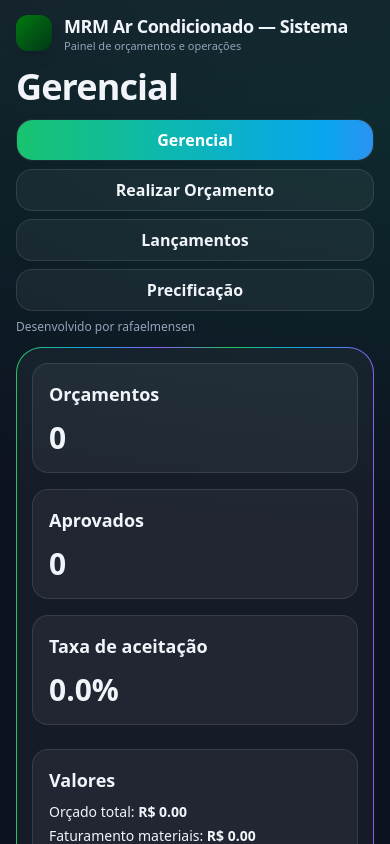
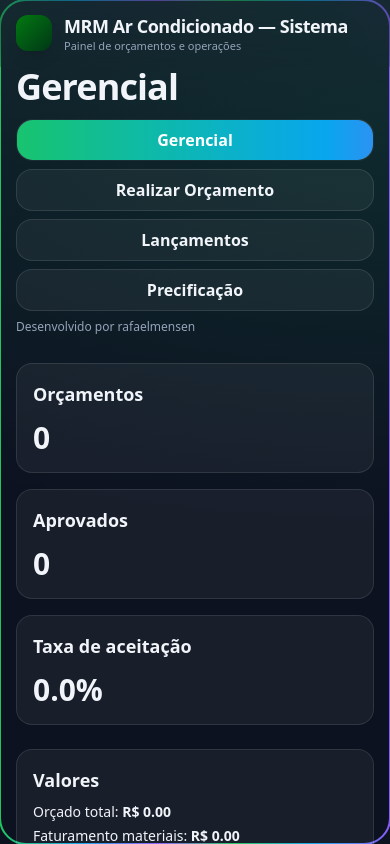
Before and after one commit to rafaelmensen/mrm_ar_condicionado, a React (Vite) app: page / in a window 390 px wide. Shown: the top 844 px of the page. Built offline with nearby package versions, Linux system fonts and the light colour scheme.

Commit message:
fix: borda 123123 calc; width/height 100%)

```diff
--- a/src/App.tsx
+++ b/src/App.tsx
@@ -350,7 +350,7 @@ export default function App() {
   useEffect(()=>{ try { localStorage.setItem("mrm-prices", JSON.stringify(prices)); } catch {} }, [prices]);
 
   return (
-    <div className={dark ? "text-slate-100 bg-[#0d1220]" : "text-slate-100 bg-[#0d1220]"}
+<div className={dark ? "text-slate-100 bg-[#0d1220] overflow-x-hidden" : "text-slate-100 bg-[#0d1220] overflow-x-hidden"}
          style={{ minHeight: "100vh", backgroundImage: 'radial-gradient(1200px 300px at 20% -10%, rgba(255,255,255,.06), transparent), radial-gradient(1000px 400px at 110% 10%, rgba(16,185,129,.14), transparent)'}}
     >
       <style>{AIBORDER_CSS + FORM_DARK_CSS + BORDER_GRADIENT_CSS + NAV_GRADIENT_CSS}</style>
@@ -408,12 +408,12 @@ export default function App() {
       </div>
 
 <main className="mx-auto max-w-[1600px] px-4 pb-12 pt-3">
-  <div className="relative rounded-[26px] mb-6 overflow-hidden">
+<div className="-mx-4 md:mx-0 md:relative md:rounded-[26px] md:mb-6 md:overflow-hidden">
 
     <motion.div
       key={`surface-${route}`}
       layoutId={`surface-${route}`}
-      className="absolute inset-0 rounded-[26px] border border-white/10"
+className="hidden md:block absolute inset-0 w-full h-full pointer-events-none"
       style={{ background: "rgba(255,255,255,0.04)" }}
       transition={{ type: "spring", stiffness: 420, damping: 36, mass: 0.6 }}
     />
```
